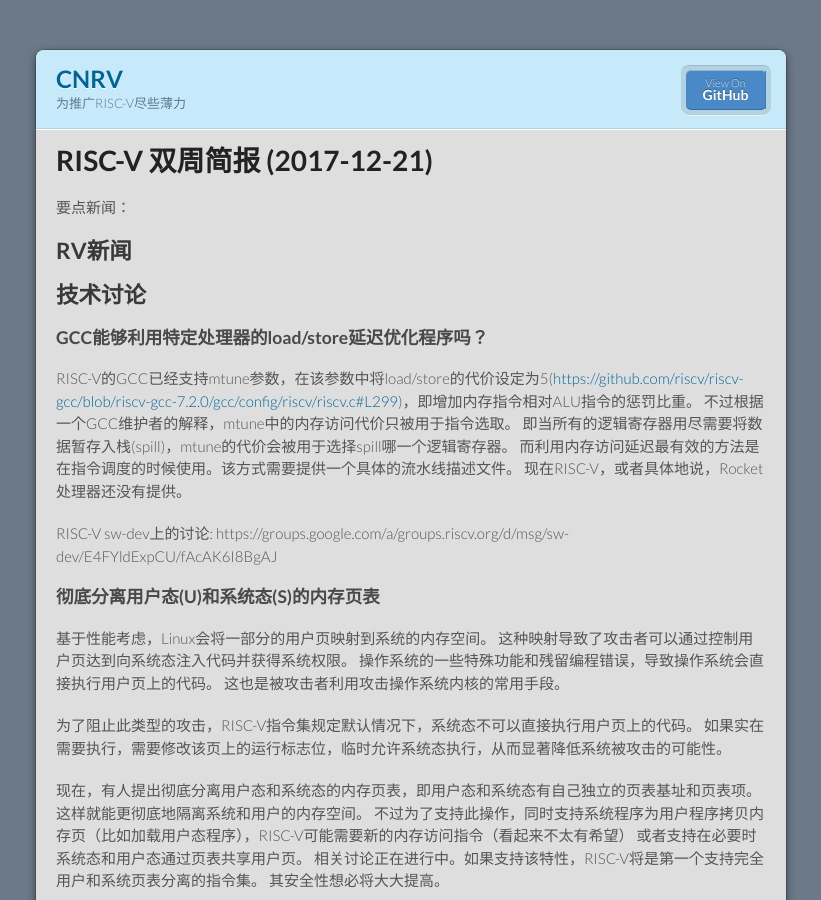
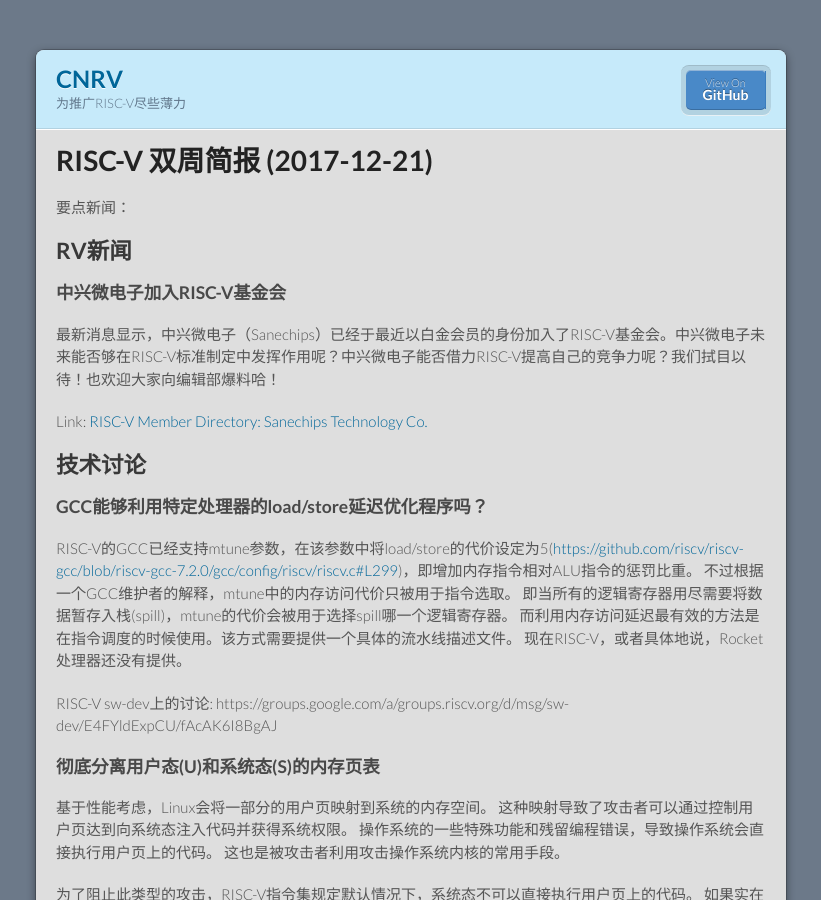
Before and after one commit to cnrv/home, a Jekyll site: the page built from bi-week-rpts/2017-12-21.md, in a window 1280 px wide and 900 px high. Shown: the whole window, without its empty margins (229-1050 px from the left). Built offline with Jekyll 4.4.1, drawn with Linux system fonts in a browser that asks for light colours; Markdown is read by kramdown in place of the engine named in the settings; comment, search, counter and statistics services are not loaded; our own code applies the rules of GitHub Pages for plain Markdown files.

Commit message:
zte.
Signed-off-by: Alex Guo <xfguo@credosemi.com.cn>

```diff
--- a/bi-week-rpts/2017-12-21.md
+++ b/bi-week-rpts/2017-12-21.md
@@ -9,6 +9,11 @@
 
 ## RV新闻
 
+### 中兴微电子加入RISC-V基金会
+
+最新消息显示，中兴微电子（Sanechips）已经于最近以白金会员的身份加入了RISC-V基金会。中兴微电子未来能否够在RISC-V标准制定中发挥作用呢？中兴微电子能否借力RISC-V提高自己的竞争力呢？我们拭目以待！也欢迎大家向编辑部爆料哈！
+
+Link: [RISC-V Member Directory: Sanechips Technology Co.](https://riscv.org/membership/2488/sanechips-technology-co/)
 
 ## 技术讨论
 
```
